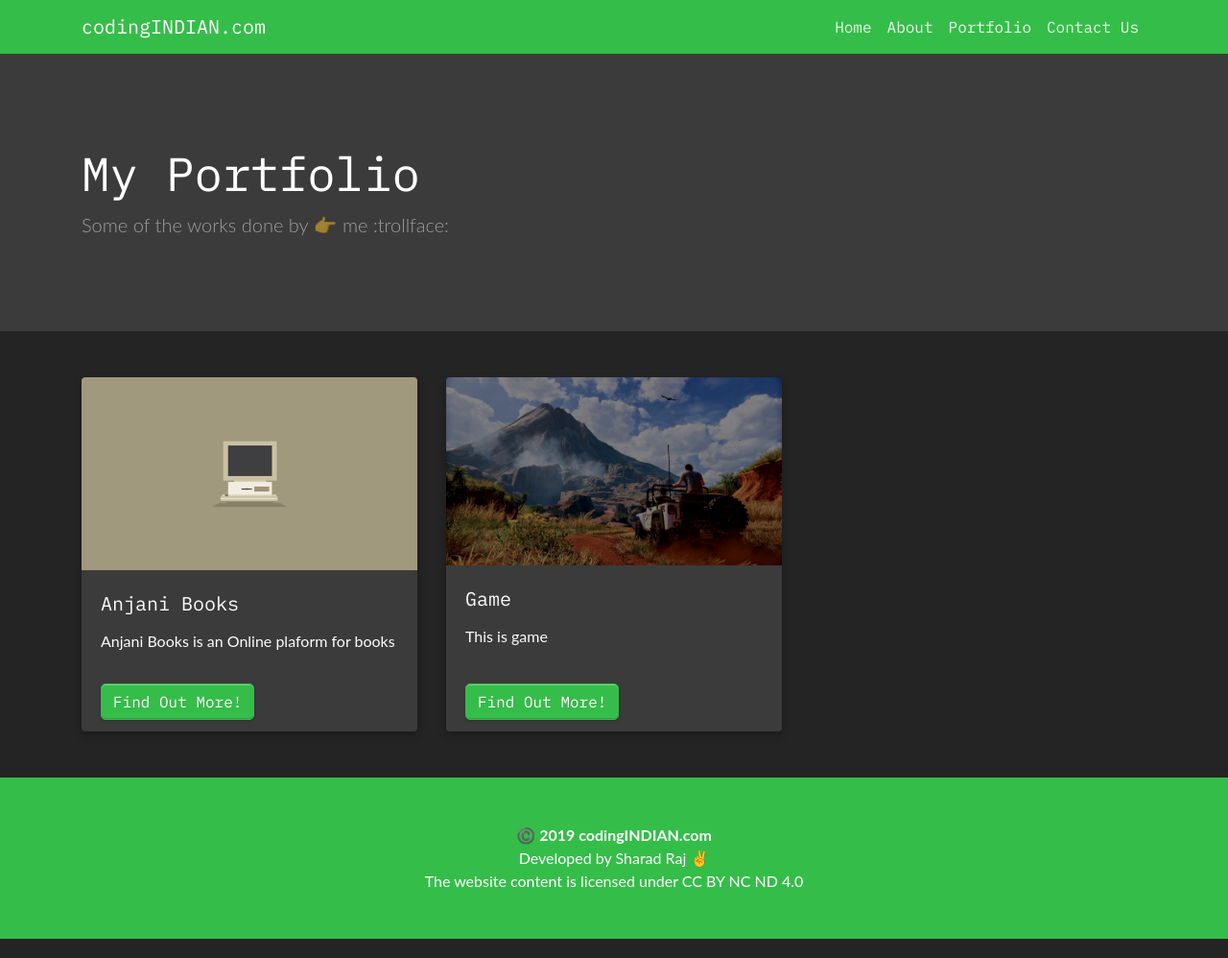
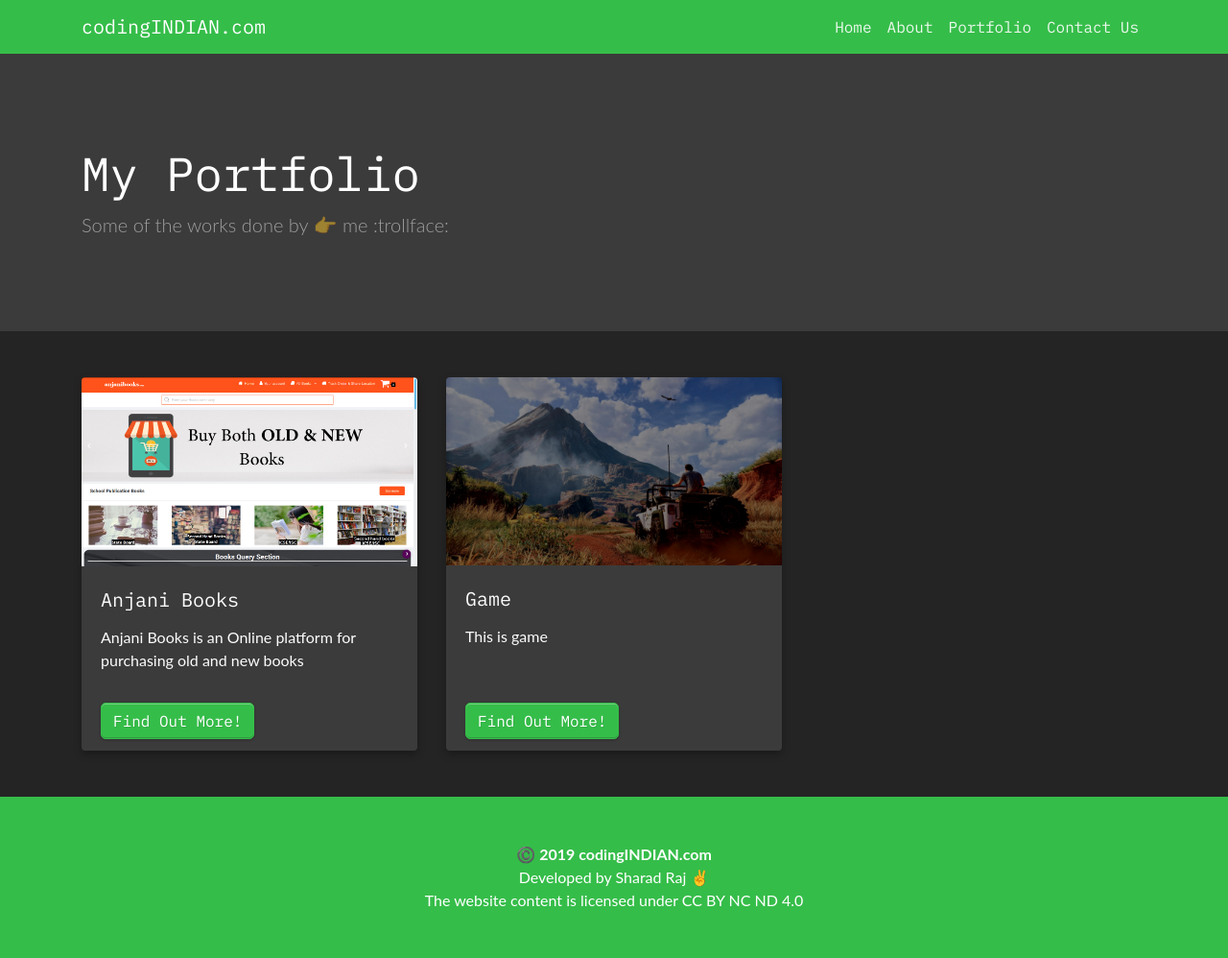
Before and after one commit to sharadcodes/sharadcodes.github.io, a Jekyll site: the page built from portfolio.md, in a window 1280 px wide. Shown: the whole page at 96% size. Built offline with Jekyll 4.4.1, drawn with Linux system fonts in a browser that asks for light colours; emoji names are drawn with the system emoji font.

Commit message:
Update Portfolio “projects”

```diff
--- a/_data/portfolio.yml
+++ b/_data/portfolio.yml
@@ -1,6 +1,6 @@
 projects:
-  - about: Anjani Books is an Online plaform for books
-    img: /assets/uploads/old-computer-minimalism-2e-1336x768.jpg
+  - about: Anjani Books is an Online platform for purchasing old and new books
+    img: /assets/uploads/abooks.png
     img_alt: Anjani Books
     link: 'https://anjanibooks.com'
     title: Anjani Books
```
